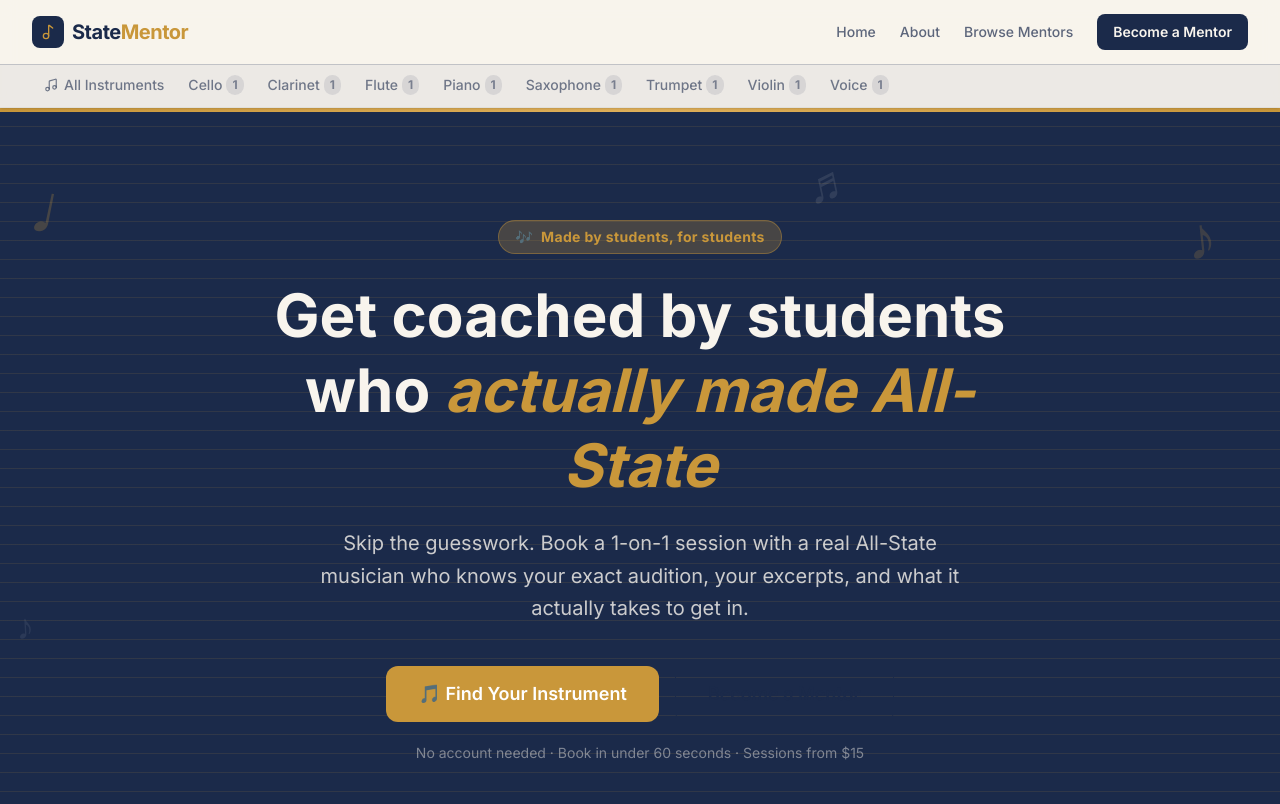
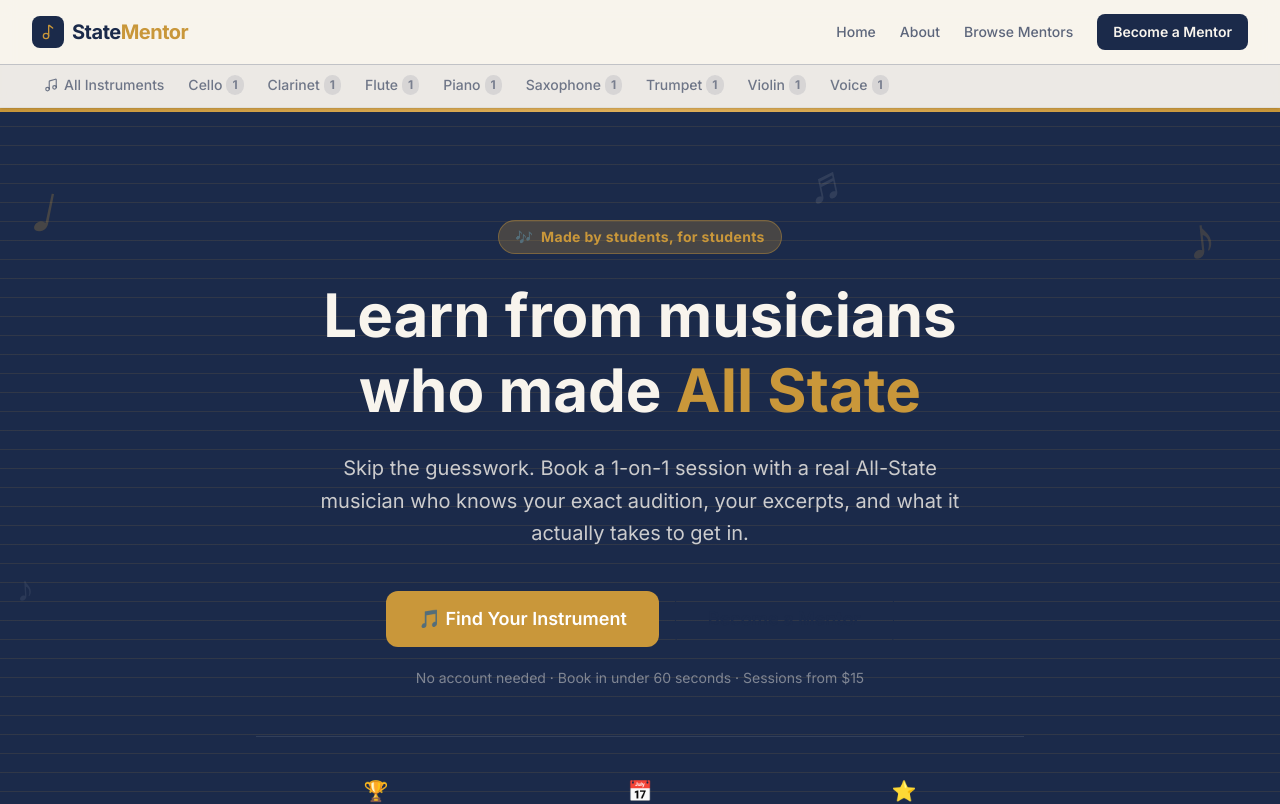
Before and after one commit to appsverseai-pro/Statementor, a Next.js app: page / in a window 1280 px wide. Shown: the top 804 px of the page. Built offline with nearby package versions, Linux system fonts and the light colour scheme; no server answers; a web font is replaced by a local one.

Commit message:
fix: update hero headline to 'Learn from musicians who made All State'
https://claude.ai/code/session_01PZRW7D8hobAhtWf3wMPAAj

```diff
--- a/components/home/Hero.tsx
+++ b/components/home/Hero.tsx
@@ -27,8 +27,8 @@ export default function Hero() {
 
           {/* Headline */}
           <h1 className="text-4xl font-bold text-cream sm:text-5xl lg:text-6xl leading-tight mb-6">
-            Get coached by students who{' '}
-            <span className="text-gold italic">actually made All-State</span>
+            Learn from musicians who made{' '}
+            <span className="text-gold">All State</span>
           </h1>
 
           {/* Subheadline - more casual and relatable */}
```
